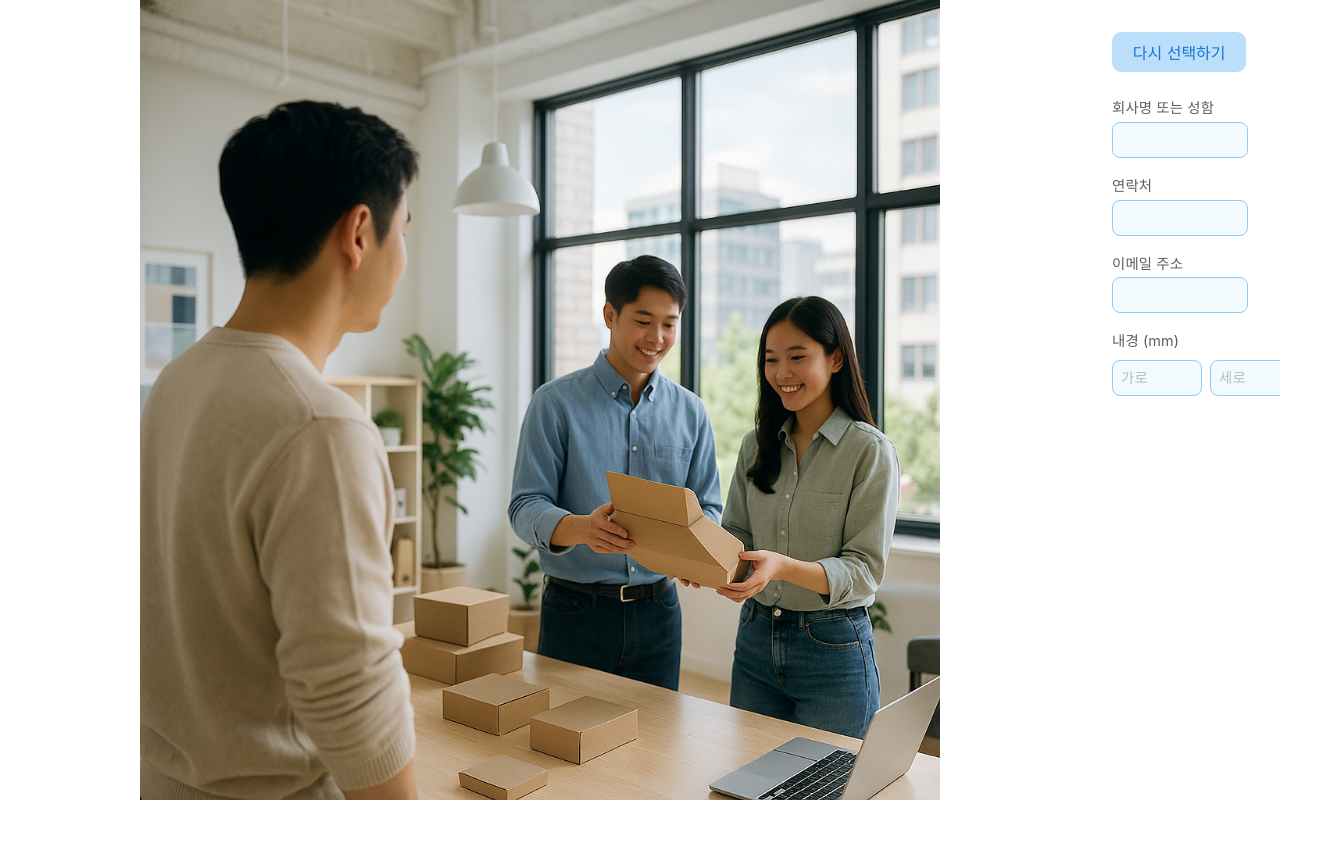
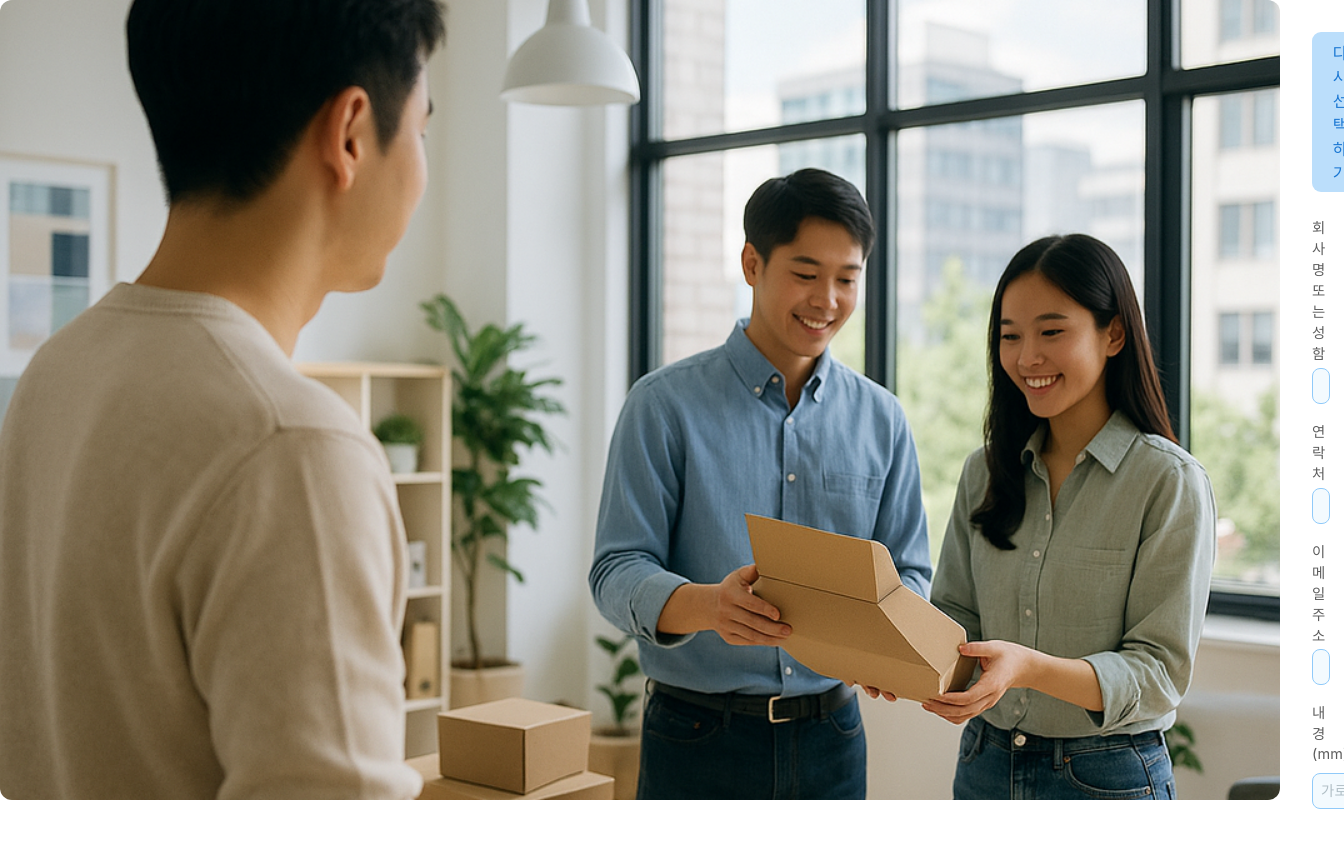
Before and after one commit to YimYoungheun/MTDL-Package, a React (Create React App) app: page / in a window 1280 px wide. Shown: the top 848 px of the page, 1344 px wide, since content can reach past the window. Built offline with nearby package versions, Linux system fonts and the light colour scheme.

Commit message:
Update App.js

```diff
--- a/src/App.js
+++ b/src/App.js
@@ -127,11 +127,11 @@ function App() {
   return (
     <div style={{ display: 'flex', boxSizing: 'border-box' }}>
       {/* 왼쪽 이미지 영역 */}
-      <div style={{ width: '1080px', height: '100vh', position: 'sticky', top: 0, flexShrink: 0 }}>
+      <div style={{ width: '100vw', height: '800px', position: 'sticky', top: 0, flexShrink: 0 }}>
         <img
           src="/img/Designers.png"
           alt="B형 상자"
-          style={{ width: '100%', height: '100%', objectFit: 'contain', borderRadius: '12px' }}
+          style={{ width: '100%', height: '100%', objectFit: 'cover', borderRadius: '12px' }}
         />
       </div>
       {/* 오른쪽 입력 영역 */}
```
